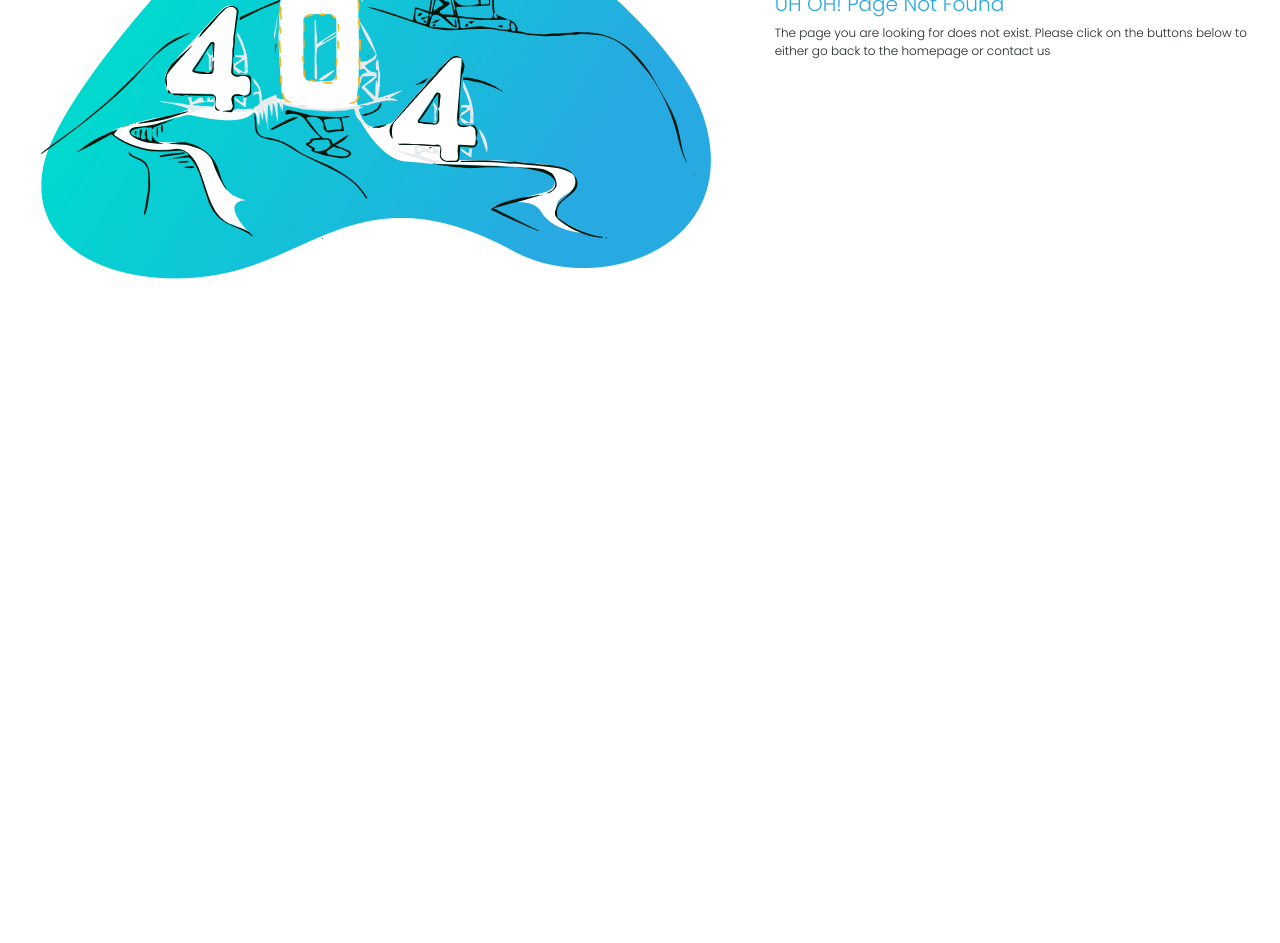
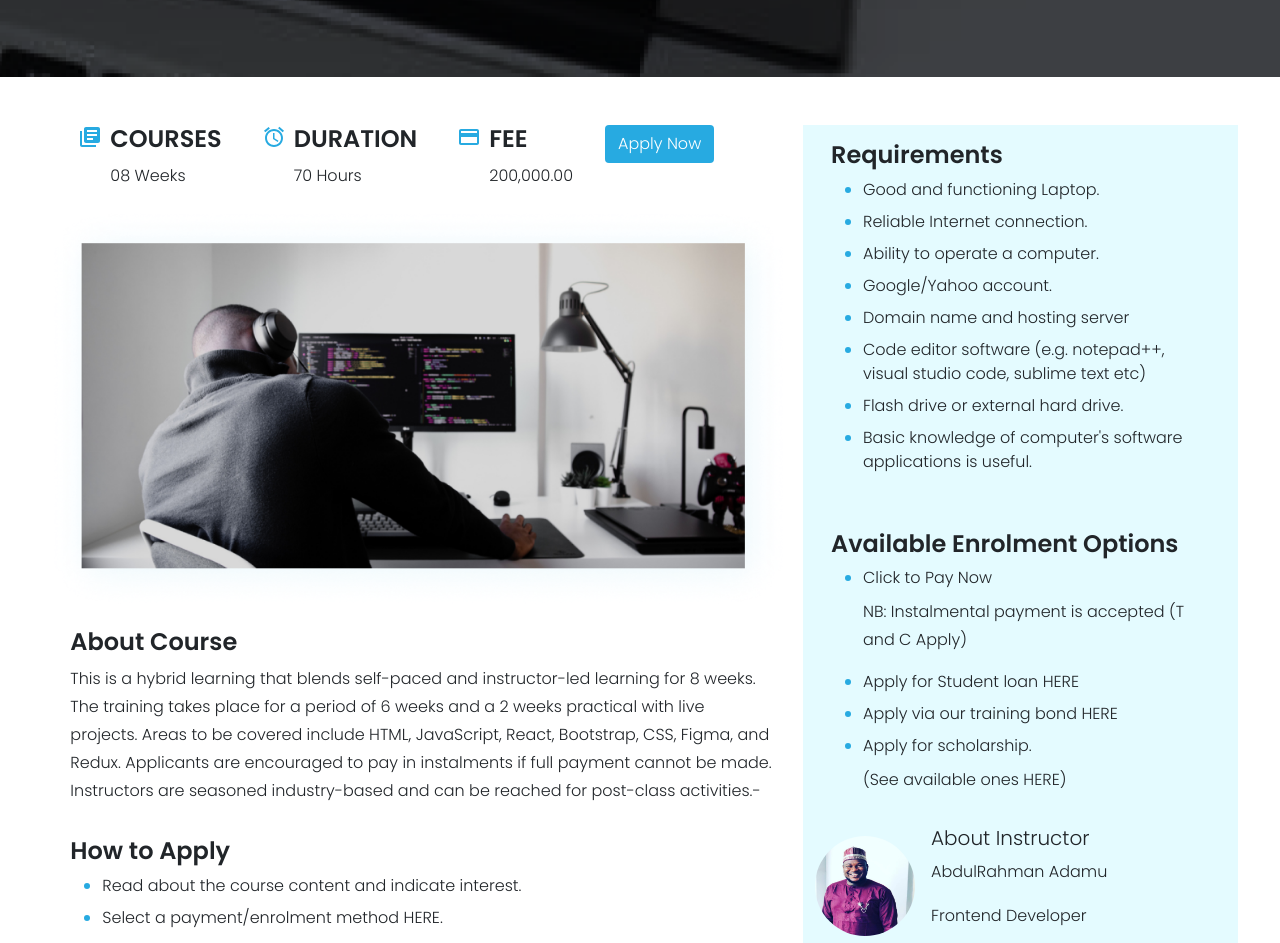
Before and after one commit to innkeeper-work/innkeeper.work_lms, a React (Create React App) app: page /frontend in a window 1280 px wide. Before the commit this address had no page. Shown: the part 280-1223 px from the top of the page. Before the commit the page ends 800 px from the top, so only its background shows below. Built offline with nearby package versions, Linux system fonts and the light colour scheme.

Commit message:
Worked on the Course Info page

```diff
--- a/src/App.js
+++ b/src/App.js
@@ -2,7 +2,7 @@ import { Routes, Route } from "react-router-dom";
 // pages
 import Homepage from "./pages/Homepage";
 // import { CoursepageHero } from "./components/Hero";
-import Courseinfo from "./pages/Courseinfo";
+import Frontend from "./pages/Courseinfo.js/Frontend";
 import TechAcademy from "./pages/TechAcademy";
 import BusinessSupportAcademy from "./pages/BusinessSupportAcademy";
 import Employability from "./pages/Employability";
@@ -23,10 +23,9 @@ function App() {
         <Route path="employability" element={<Employability />} />
         <Route path="entrepreneurship" element={<Entrepreneurship />} />
         <Route path="contact" element={<Contact />} />
-        <Route path="courseinfo" element={<Courseinfo />} />
+        <Route path="frontend" element={<Frontend />} />
         <Route path="*" element={<Error404 />} />
       </Routes>
-      <footer />
     </div>
   );
 }
--- a/src/components/Courseinfosectionone.js
+++ b/src/components/Courseinfosectionone.js
@@ -1,5 +1,9 @@
 import React from "react";
 import infoimage from "../images/infoimage.png";
+import AccessAlarmsIcon from "@material-ui/icons/AccessAlarms";
+import CreditCardIcon from "@material-ui/icons/CreditCard";
+import LibraryBooksIcon from "@material-ui/icons/LibraryBooks";
+import { ApplyNowButton } from "../components/Buttons";
 
 export let Sectionone = () => {
   return (
@@ -13,6 +17,50 @@ export let Sectionone = () => {
 let Aboutcourse = () => {
   return (
     <div className="">
+      <div className="navbar-expand-lg">
+        <div className="mt-5">
+          <ul className="navbar-nav ">
+            <li className="">
+              <div className="d-flex px-3">
+                <div className="px-2">
+                  <LibraryBooksIcon className="iconCol"></LibraryBooksIcon>
+                </div>
+
+                <div>
+                  <h3>COURSES</h3>
+                  <p>08 Weeks</p>
+                </div>
+              </div>
+            </li>
+            <li className="">
+              <div className="d-flex px-3">
+                <div className="px-2">
+                  <AccessAlarmsIcon className="iconCol"></AccessAlarmsIcon>
+                </div>
+
+                <div>
+                  <h3>DURATION</h3>
+                  <p>70 Hours</p>
+                </div>
+              </div>
+            </li>
+            <li className="">
+              <div className="d-flex px-3">
+                <div className="px-2">
+                  <CreditCardIcon className="iconCol"></CreditCardIcon>
+                </div>
+                <div>
+                  <h3>FEE</h3>
+                  <p>200,000.00</p>
+                </div>
+              </div>
+            </li>
+            <li className="px-3">
+              <ApplyNowButton />
+            </li>
+          </ul>
+        </div>
+      </div>
       <img src={infoimage} className="card-img-top" alt="..." />
       <div className="card-body">
         <h3 className="card-title">About Course</h3>
@@ -34,7 +82,7 @@ let ApplyHere = () => {
   return (
     <div className="card-body">
       <h3 className="card-title">How to Apply</h3>
-      <ul className="">
+      <ul className="list-content">
         <li className="list-item pb-2">
           Read about the course content and indicate interest.
         </li>
--- a/src/components/Courseinfosectiontwo.js
+++ b/src/components/Courseinfosectiontwo.js
@@ -16,7 +16,7 @@ let Requirements = () => {
   return (
     <div className="card-body">
       <h3 className="card-title">Requirements</h3>
-      <ul className="">
+      <ul className="list-content">
         <li className="list-item pb-2">Good and functioning Laptop.</li>
         <li className="list-item pb-2">Reliable Internet connection.</li>
         <li className="list-item pb-2">Ability to operate a computer.</li>
@@ -39,7 +39,7 @@ let EnrolOptions = () => {
   return (
     <div className="card-body">
       <h3 className="card-title">Available Enrolment Options</h3>
-      <ul className="">
+      <ul className="list-content">
         <li className="list-item pb-2">Click to Pay Now</li>
         <p className="">NB: Instalmental payment is accepted (T and C Apply)</p>
         <li className="list-item pb-2">Apply for Student loan HERE</li>
@@ -64,11 +64,12 @@ let AboutInstructor = () => {
           />
         </div>
 
-        <div className="ms-3 lh-lg">
+        <div className="ms-3">
           <h5>About Instructor</h5>
-          <p>Name</p>
-          <p>Role</p>
+          <p>AbdulRahman Adamu</p>
+          <p>Frontend Developer</p>
         </div>
+        {/* <Link to=""></Link> */}
       </div>
       {/* <div className="row g-0">
         <div className="col-md-4">
--- /dev/null
+++ b/src/pages/Courseinfo.js/Frontend.js
@@ -0,0 +1,42 @@
+import React from "react";
+import { CoursepageHero } from "../../components/Hero";
+import { ApplyNowButton } from "../../components/Buttons";
+import { Sectionone } from "../../components/Courseinfosectionone";
+import { Sectiontwo } from "../../components/Courseinfosectiontwo";
+import { CourseCards } from "../../components/Card";
+import techacademy from "../../data/tech_academy_details/techacademy.json";
+
+let CourseInfo = () => {
+  return (
+    <div>
+      <CoursepageHero />
+      <div className="row justify-content-center">
+        <div className="col-lg-7 col-md-6 col-sm-10">
+          <Sectionone />
+        </div>
+        <div className="col-lg-4 col-md-5 col-sm-10 sectiontwoBg mt-5 h-100">
+          <Sectiontwo />
+        </div>
+      </div>
+      <BigData />
+    </div>
+  );
+};
+
+let BigData = () => {
+  return (
+    <div className="webDev mx-5 px-5 my-5 pb-5">
+      <h3 className="techHead px-5 my-5 pt-5">Related Courses</h3>
+      <div className="row">
+        {techacademy.bigdata.map((singlebig) => {
+          return (
+            <div className="col-lg-4 col-md-6 col-sm-12" key={singlebig.id}>
+              <CourseCards {...singlebig}></CourseCards>
+            </div>
+          );
+        })}
+      </div>
+    </div>
+  );
+};
+export default CourseInfo;
--- a/src/pages/Homepage.js
+++ b/src/pages/Homepage.js
@@ -162,7 +162,7 @@ let CourseCategory = () => {
       <div className="row">
         {categories.coursecategories.map((category) => {
           return (
-            <div className="col-lg-4 col-md-6 col-sm-6" key={category.id}>
+            <div className="col-lg-3 col-md-6 col-sm-6" key={category.id}>
               <CourseCategoryCards {...category}></CourseCategoryCards>
             </div>
           );
--- a/src/sassfiles/app.css
+++ b/src/sassfiles/app.css
@@ -8,18 +8,19 @@ body {
   padding: 0;
 }
 body h1 {
-  font-size: 2rem;
+  font-size: 2.5rem;
   font-weight: 600;
   color: var(--white);
 }
 body h3 {
-  font-size: 1.1rem;
+  font-size: 1.5rem;
   font-weight: 600;
 }
 body p {
-  font-size: 0.75rem;
+  font-size: 1rem;
   font-weight: 300;
   color: var(--white);
+  line-height: 1.75rem;
 }
 
 .signinbtn {
@@ -84,6 +85,7 @@ body p {
 .heroBg {
   background-image: url("../images/homehero3.png");
   background-repeat: no-repeat;
+  background-size: cover;
 }
 
 .ctaColor {
@@ -97,6 +99,7 @@ body p {
 .testBg {
   background-image: url("../images/success.png");
   background-repeat: no-repeat;
+  background-size: cover;
 }
 
 .testTextBg {
@@ -150,4 +153,8 @@ body p {
 .faqBg {
   background-color: #e6f4f1;
 }
+
+.list-content > li::marker {
+  color: #27aae1;
+}
 /*# sourceMappingURL=app.css.map */
--- a/src/sassfiles/app.scss
+++ b/src/sassfiles/app.scss
@@ -12,20 +12,21 @@ body {
   padding: 0;
 
   h1 {
-    font-size: 2rem;
+    font-size: 2.5rem;
     font-weight: 600;
     color: var(--white);
   }
 
   h3 {
-    font-size: 1.1rem;
+    font-size: 1.5rem;
     font-weight: 600;
   }
 
   p {
-    font-size: 0.75rem;
+    font-size: 1rem;
     font-weight: 300;
     color: var(--white);
+    line-height: 1.75rem;
   }
 }
 .signinbtn {
@@ -82,6 +83,7 @@ body {
 .heroBg {
   background-image: url("../images/homehero3.png");
   background-repeat: no-repeat;
+  background-size: cover;
 }
 .ctaColor {
   background-color: $callToActionBtn;
@@ -92,6 +94,7 @@ body {
 .testBg {
   background-image: url("../images/success.png");
   background-repeat: no-repeat;
+  background-size: cover;
 }
 .testTextBg {
   background-color: $coursepagesectionBg;
@@ -125,3 +128,6 @@ body {
 .faqBg {
   background-color: $heroFooter2Color;
 }
+.list-content > li::marker {
+  color: $btnBgColor;
+}
```
Also changed, not shown: src/components/Footer.js (+15 -15 lines), src/pages/Courseinfo.js (deleted, +0 -76 lines), src/sassfiles/app.min.css (+1 -1 lines), 2 other files (tests, documents, lock files or other folders).
